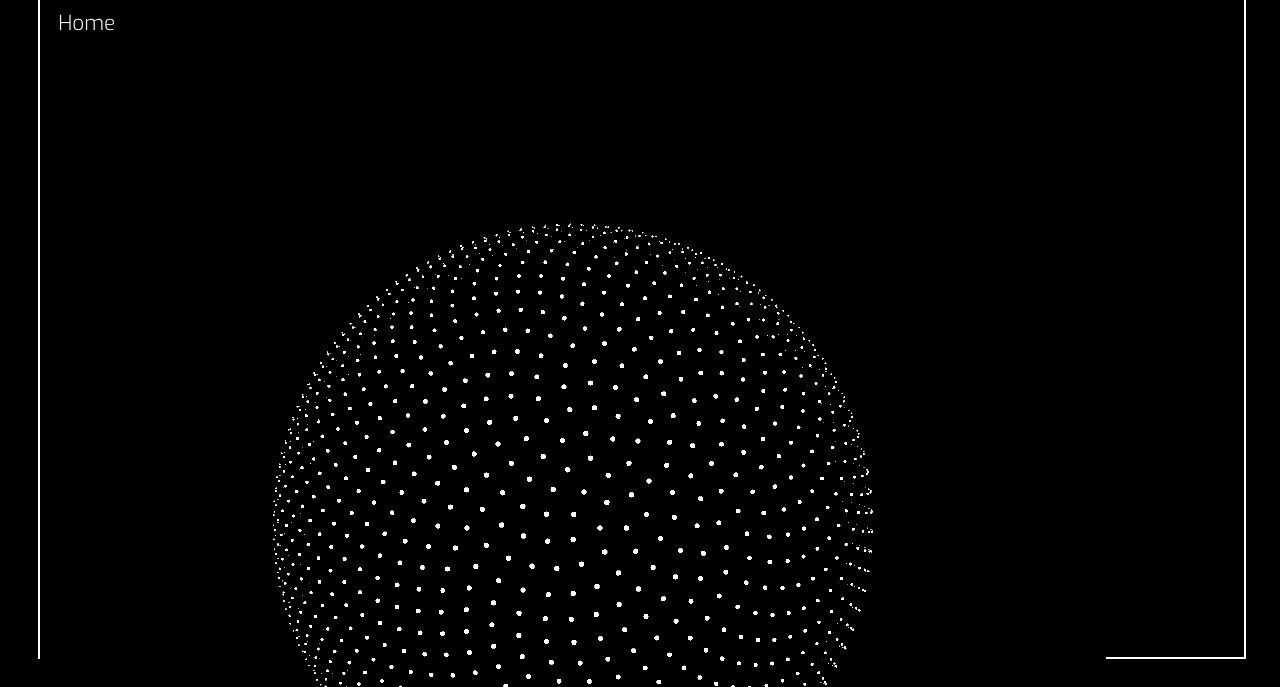
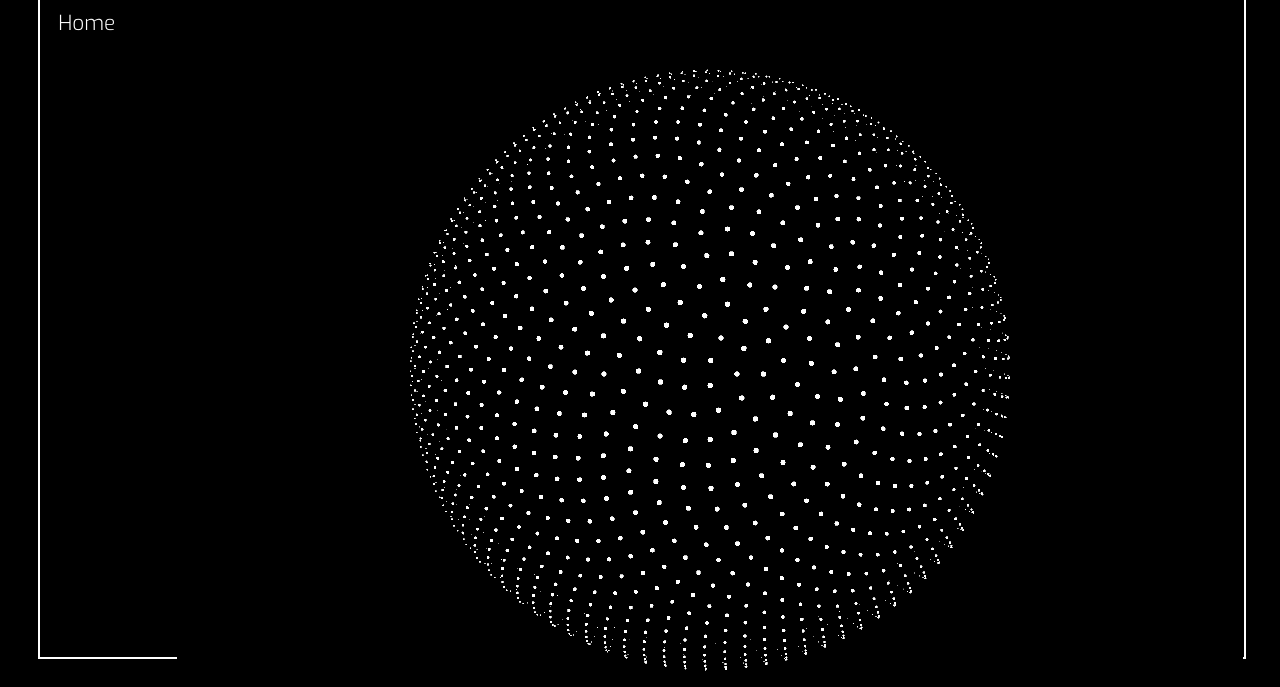
Before and after one commit to sid-sancheti/personal-website, an Astro site: page / in a window 1280 px wide. Shown: the part 113-800 px from the top of the page. Built offline with nearby package versions, Linux system fonts and the light colour scheme; Astro itself is replaced by a stand-in of ours.

Commit message:
Center sphere canvas using CSS styling

```diff
--- a/src/components/Sphere.astro
+++ b/src/components/Sphere.astro
@@ -1,9 +1,6 @@
 ---
 ---
 <!-- This is where we need to adjust in order to center the sphere can trim scope. -->
-<div id="webgl-container">
-  <canvas id="webgl-canvas"></canvas>
-</div>
 <body onload="InitSphere();">
     <canvas id="sphere" width="800" height="800">
         Your browser does not support HTML5
@@ -15,3 +12,12 @@
         InitSphere();
     </script>
 </body>
+
+<style>
+    /* Center the sphere canvas */
+     #sphere {
+        position: sticky;
+        top: 50%;
+        left: 50%;
+    }
+</style>
```
